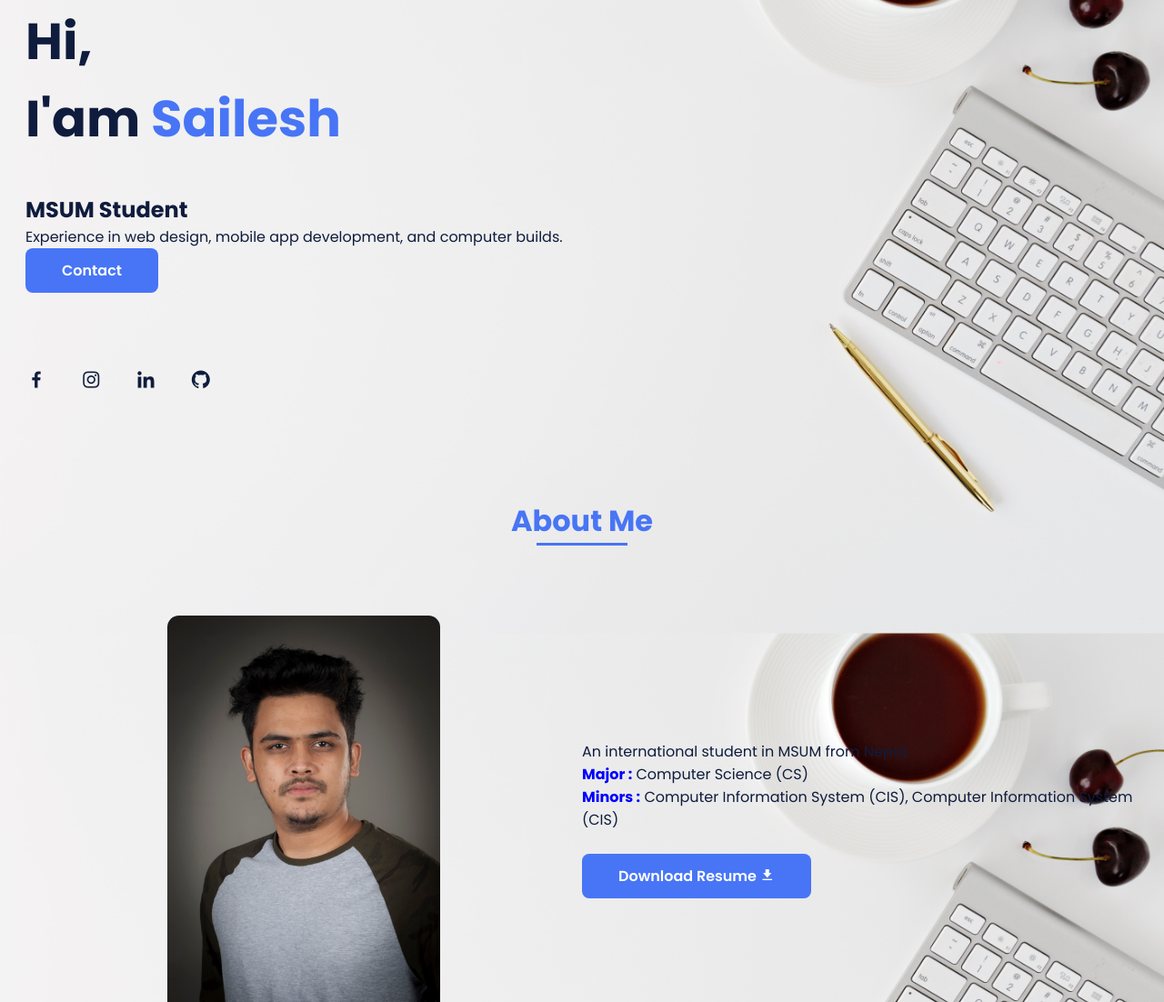
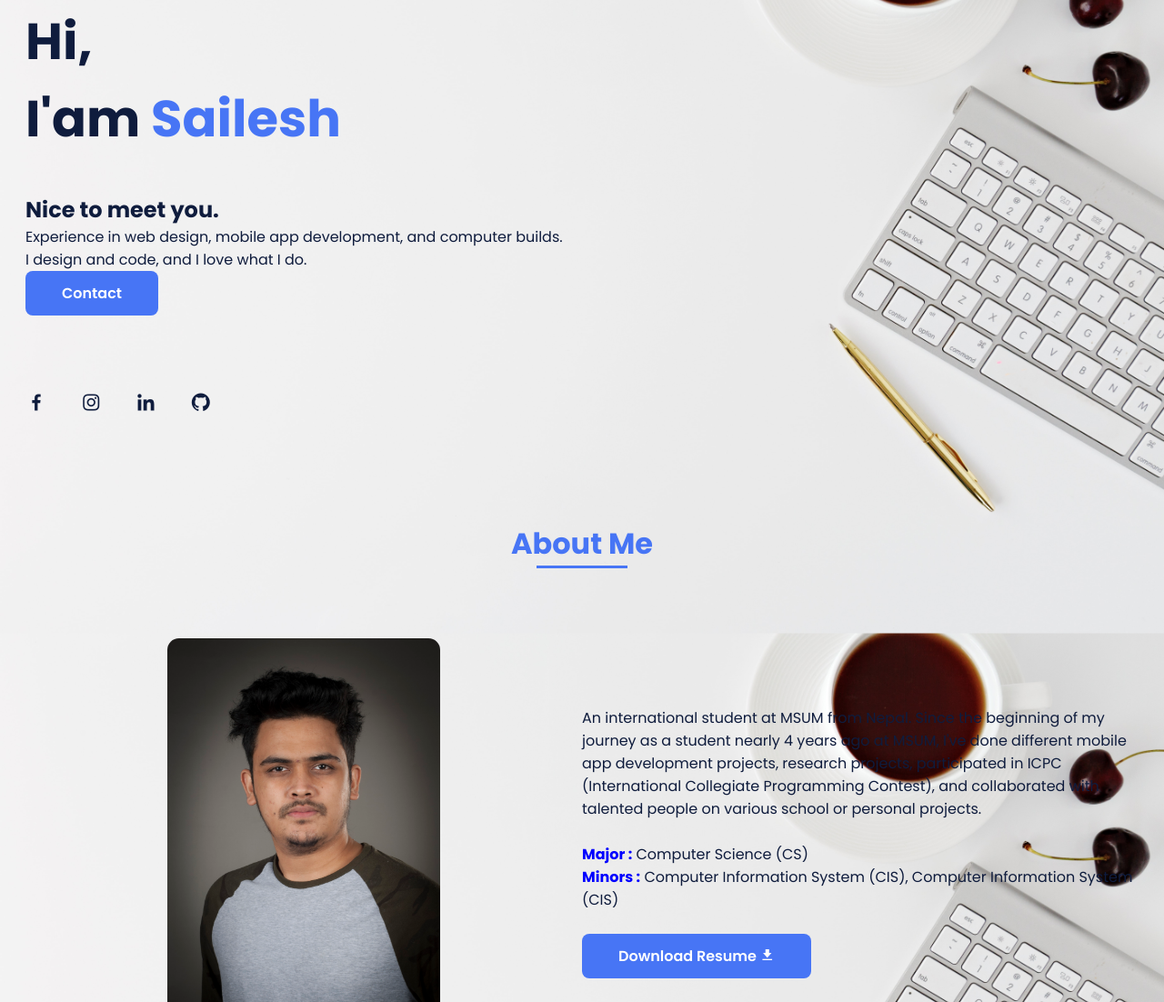
Before and after one commit to SaileshBK/PersonalPortfolio, a plain HTML site: page index.html in a window 1280 px wide. Shown: the part 157-1259 px from the top of the page at 91% size. Drawn offline with nearby package versions, Linux system fonts and the light colour scheme; some icons are missing.

Commit message:
Project finisheed

```diff
--- a/index.html
+++ b/index.html
@@ -1,5 +1,5 @@
 <!DOCTYPE html>
-<html>
+<html lang="en">
     <head>
 
         <meta charset="UTF-8">
@@ -7,19 +7,11 @@
 
         <link rel="stylesheet" href="assets/css/styles.css">
 
-
         <!-- =====swiper css===== -->
         <link rel="stylesheet" href="assets/css/swiper-bundle.min.css">
 
-
         <!-- =====BOX ICONS===== -->
         <link href='https://cdn.jsdelivr.net/npm/boxicons@latest/css/boxicons.min.css' rel='stylesheet'>
-
-
-
-
-
-
 
         <title>Portfolio website complete</title>
     </head>
@@ -56,8 +48,8 @@
             <section class="home bd-grid" id="home">
                 <div class="home__data">
                     <h1 class="home__title">Hi,<br>I'am <span class="home__title-color">Sailesh</span></h1>
-                    <h2 class="home_subtitle">MSUM Student</h2>
-                    <p class="home_decsription">Experience in web design, mobile app development, and computer builds.</p>
+                    <h2 class="home_subtitle">Nice to meet you.</h2>
+                    <p class="home_decsription">Experience in web design, mobile app development, and computer builds.<br>I design and code, and I love what I do.</p>
 
 
                     <a href="#contact"class="button" class="nav__link">Contact</a></li>
@@ -85,7 +77,11 @@
                     </div>
 
                     <div class="about__data">
-                        <p class="about__description">An international student in MSUM from Nepal.</p>
+                        <p class="about__description">An international student at MSUM
+                            from Nepal. Since the beginning of my journey as
+                            a student nearly 4 years ago at MSUM, I've done different mobile app development projects, research projects,
+                            participated in ICPC (International Collegiate Programming Contest), and collaborated with talented people on
+                            various school or personal projects.</p> <br>
                         <div class="about__info">
                             <div>
                                 <span class="about__info-title">Major :</span>
@@ -339,7 +335,6 @@
                 </div>
             </section>
         </main>
-
         <!--===== FOOTER =====-->
         <footer class="footer">
 
@@ -355,12 +350,8 @@
             </div>
 
         </footer>
-
-
         <!--===== SCROLL REVEAL =====-->
         <script src="https://unpkg.com/scrollreveal"></script>
-
-
         <!--===== Swiper js =====-->
         <script src="assets/js/swiper-bundle.min.js"></script>
 
```
